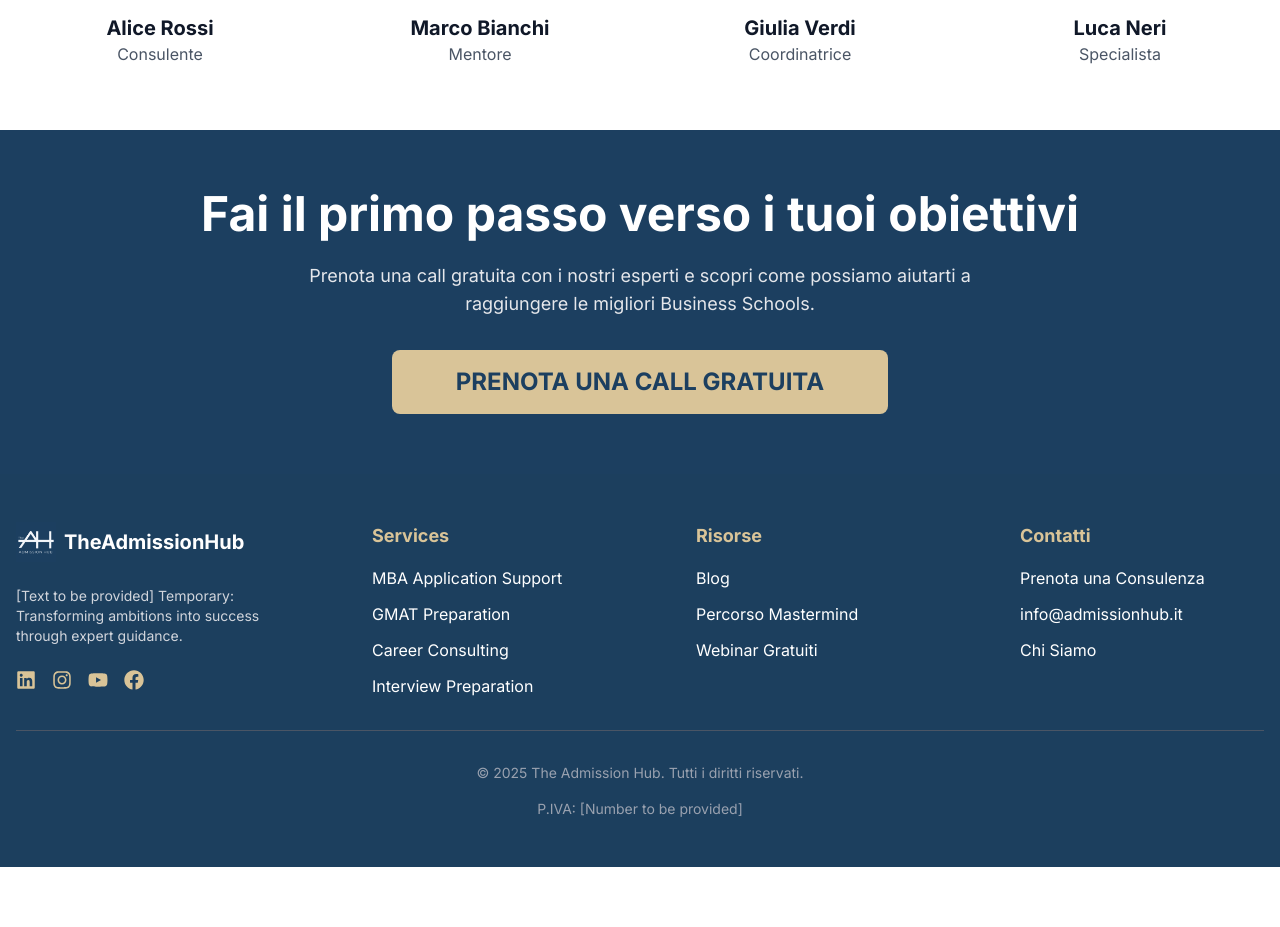
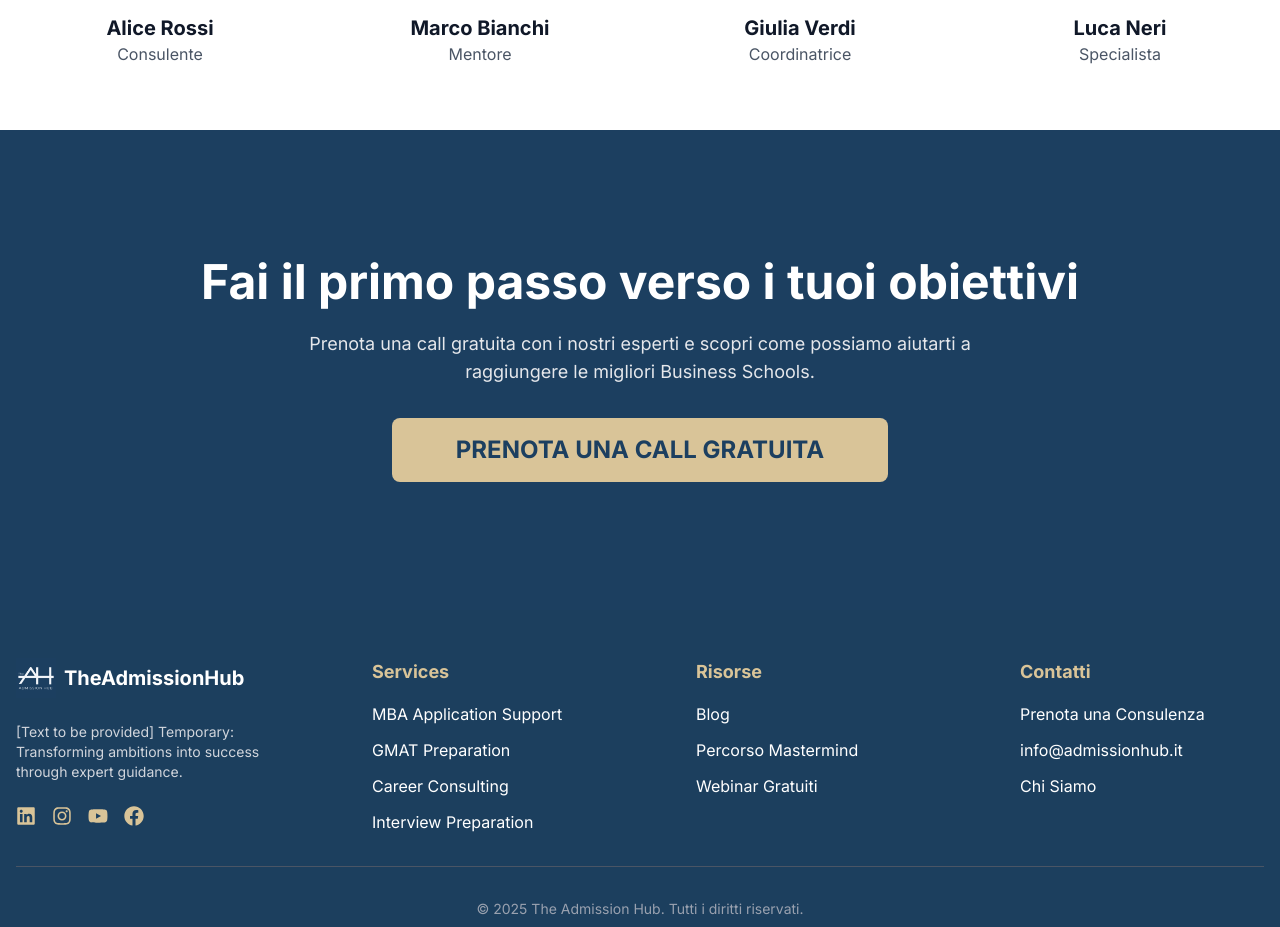
Before and after one commit to konhito/LastAdmissionHub, a Next.js app: page /gmat in a window 1280 px wide. Shown: the part 4001-4928 px from the top of the page. Before the commit the page ends 4868 px from the top, so only its background shows below. Built offline with nearby package versions, Linux system fonts and the light colour scheme.

Commit message:
fixed all the gmat

```diff
--- a/src/app/gmat/page.tsx
+++ b/src/app/gmat/page.tsx
@@ -463,20 +463,22 @@ export default function GmatPage() {
               <TeamSection />
             </div>
           </div>
-        </motion.div>
-      </motion.main>
 
+          {/* Call to Action - Updated to prevent black background during animation */}
+          <div className="w-full bg-[#1c3f60]">
+            <div className="max-w-7xl mx-auto px-4 py-16 md:py-24">
               <motion.div
                 initial="hidden"
                 whileInView="visible"
                 viewport={viewportOptions}
                 variants={fadeInUpVariant}
-        className="w-full bg-[#1c3f60]"
               >
-        <div className="max-w-7xl mx-auto px-4 py-16 md:py-7">
                 <CallToAction />
+              </motion.div>
+            </div>
           </div>
         </motion.div>
+      </motion.main>
 
       <style jsx global>{`
         .perspective {
```
Lines whose indentation alone changed are shown as unchanged.
